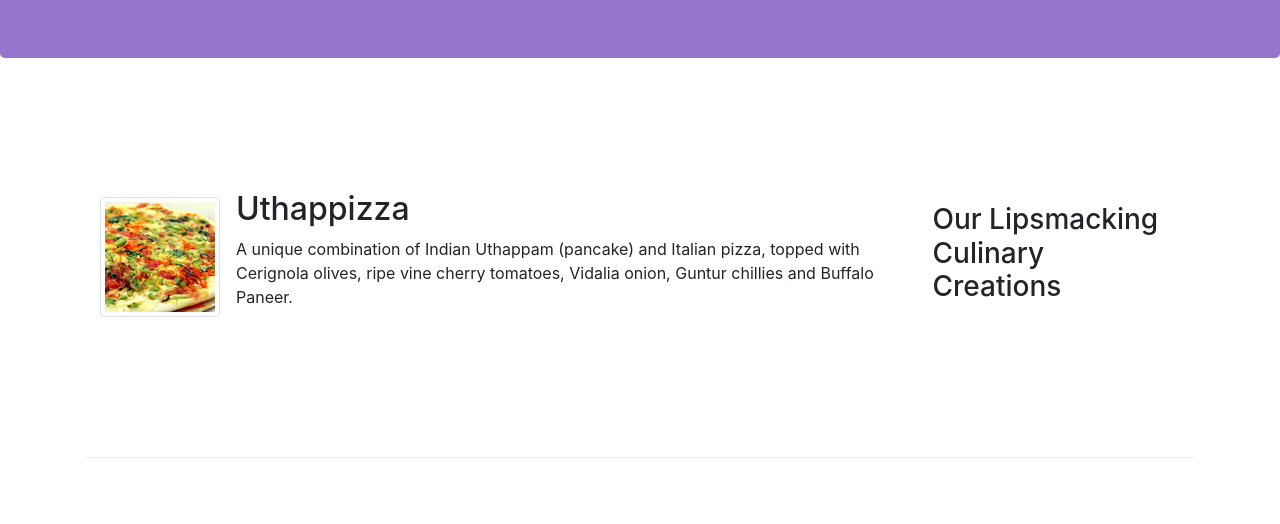
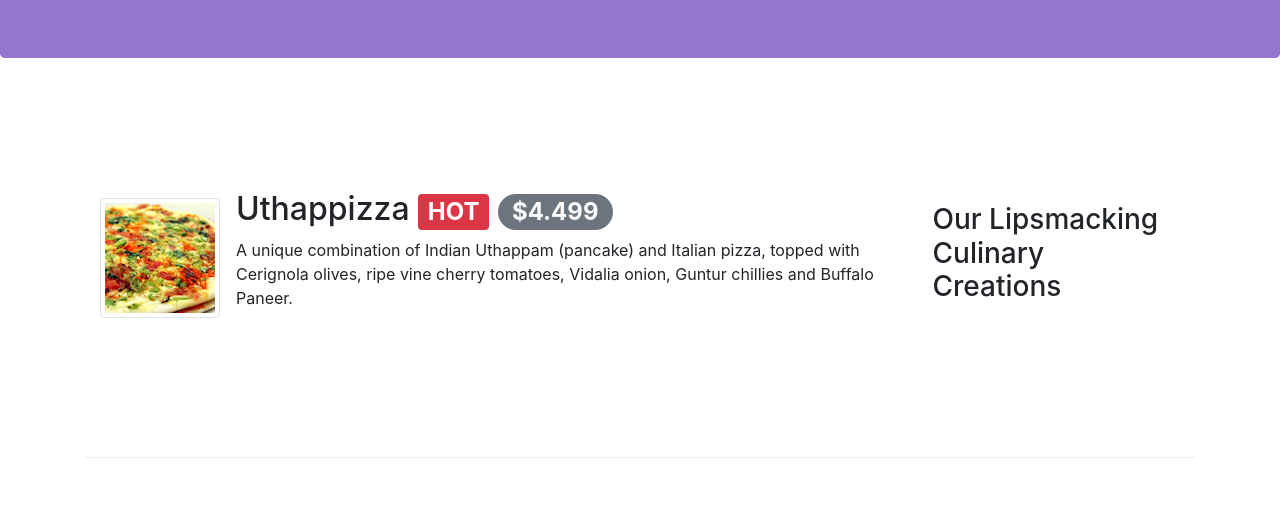
Before and after one commit to yahsashay/conFusion, a website: page index.html in a window 1280 px wide. Shown: the part 276-800 px from the top of the page. Drawn offline with nearby package versions, Linux system fonts and the light colour scheme.

Commit message:
badge alert users

```diff
--- a/index.html
+++ b/index.html
@@ -55,7 +55,7 @@
                 <div class="media">
                     <img class="d-flex mr-3 img-thumbnail align-self-center" src="img/uthappizza.png" alt="uthappizza">
                     <div class="media-body">
-                        <h2 class="mt-0">Uthappizza</h2>
+                        <h2 class="mt-0">Uthappizza <span class="badge badge-danger">HOT</span> <span class="badge badge-pill badge-secondary">$4.499</span></h2>
                         <p class="d-none d-sm-block">A unique combination of Indian Uthappam (pancake) and Italian pizza, topped with Cerignola olives, ripe vine cherry tomatoes, Vidalia onion, Guntur chillies and Buffalo Paneer.</p>
                     </div>
                 </div>
```
